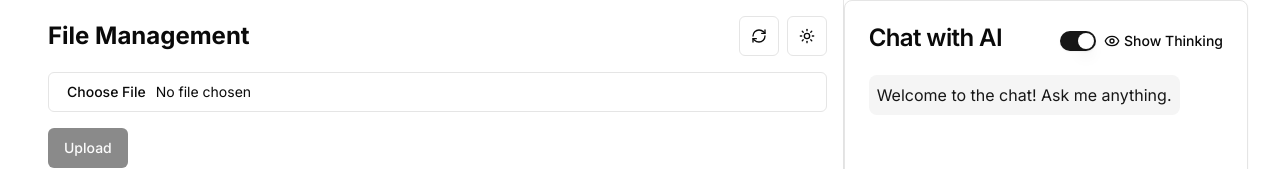
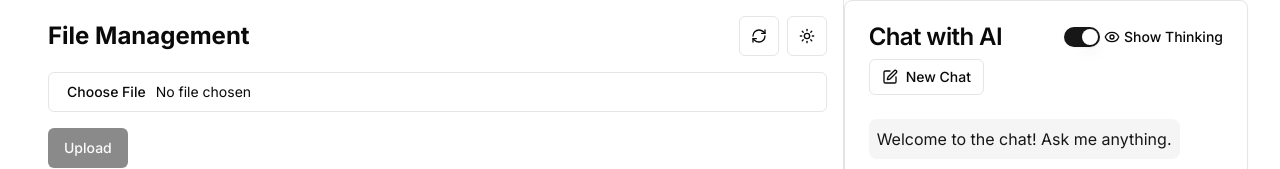
Before and after one commit to alexgf0/rag, a Next.js app: page / in a window 1280 px wide. Shown: the top 169 px of the page. Built offline with nearby package versions, Linux system fonts and the light colour scheme; no server answers.

Commit message:
feat: add new chat functionality

```diff
--- a/src/app/api/chat/route.ts
+++ b/src/app/api/chat/route.ts
@@ -1,12 +1,15 @@
 import { NextRequest, NextResponse } from 'next/server'
 import ollama from 'ollama'
-
-export const dynamic = 'force-dynamic' // Ensures the route isn't statically optimized
 
 export async function POST(request: NextRequest) {
   try {
     const body = await request.json()
-    const { messages } = body
+    const { messages, reset = false } = body
+
+    // Handle reset request
+    if (reset) {
+      return NextResponse.json({ status: 'reset' })
+    }
 
     // Create a streaming response
     const encoder = new TextEncoder()
--- a/src/app/api/files/[filename]/route.ts
+++ b/src/app/api/files/[filename]/route.ts
@@ -1,4 +1,4 @@
-import { NextResponse } from "next/server"
+import { NextRequest, NextResponse } from "next/server"
 import fs from "fs"
 import path from "path"
 import { uploadsDir } from "@/lib/file-utils"
@@ -24,21 +24,27 @@ export async function GET(request: Request) {
   })
 }
 
-export async function DELETE(
-  request: Request,
-  { params }: { params: { filename: string } }
-) {
-  const filename = await (async () => {
-    const tmp = await params
-    return tmp.filename
-  })()
+export async function DELETE(request: NextRequest) {
+  const url = new URL(request.url);
+  const pathname = url.pathname;
+
+  // Split the pathname into segments and get the last one as the filename
+  const segments = pathname.split("/");
+  const filename = segments[segments.length - 1];
+
+
+  // Validate that a filename was provided
+  if (!filename) {
+    return NextResponse.json({ error: "Filename is required" }, { status: 400 });
+  }
   const filePath = path.join(uploadsDir, filename || '')
+  console.log("filepath : ", filePath)
 
   if (!fs.existsSync(filePath)) {
     return NextResponse.json({ error: "File not found" }, { status: 404 })
   }
 
-  EmbeddingUtils.delete({filename: filename})
+  await EmbeddingUtils.delete({filename: filename})
 
   try {
     fs.unlinkSync(filePath)
--- a/src/app/components/chat-interface.tsx
+++ b/src/app/components/chat-interface.tsx
@@ -5,7 +5,7 @@ import { Input } from "@/components/ui/input"
 import { Button } from "@/components/ui/button"
 import { Card, CardContent, CardFooter, CardHeader, CardTitle } from "@/components/ui/card"
 import { ScrollArea } from "@/components/ui/scroll-area"
-import { Eye, EyeOff } from "lucide-react"
+import { Eye, EyeOff, SquarePen } from "lucide-react"
 import { Switch } from "@/components/ui/switch"
 import { Label } from "@/components/ui/label"
 
@@ -19,9 +19,14 @@ type Message = {
 }
 
 export default function ChatInterface() {
-  const [messages, setMessages] = useState<Message[]>([
-    { id: 1, text: "Welcome to the chat! Ask me anything.", sender: "system", complete: true }
-  ])
+  const initialWelcomeMessage = {
+    id: 1,
+    text: "Welcome to the chat! Ask me anything.",
+    sender: "system",
+    complete: true
+  }
+
+  const [messages, setMessages] = useState<Message[]>([initialWelcomeMessage as Message])
   const [input, setInput] = useState("")
   const [isLoading, setIsLoading] = useState(false)
   const [showThinking, setShowThinking] = useState(true)
@@ -41,6 +46,13 @@ export default function ChatInterface() {
       role: msg.sender === "user" ? "user" : "assistant",
       content: msg.text
     }))
+  }
+
+  // Function to reset the chat
+  const resetChat = () => {
+    setMessages([initialWelcomeMessage as Message])
+    setInput("")
+    setIsLoading(false)
   }
 
   // Function to process and extract think sections from text
@@ -118,7 +130,10 @@ export default function ChatInterface() {
           headers: {
             'Content-Type': 'application/json',
           },
-          body: JSON.stringify({ messages: conversationHistory }),
+          body: JSON.stringify({
+            messages: conversationHistory,
+            reset: false // Indicate this is not a reset request
+          }),
         })
 
         if (!response.ok) {
@@ -214,6 +229,28 @@ export default function ChatInterface() {
     }
   }
 
+  // Handle reset chat with backend notification
+  const handleResetChat = async () => {
+    // Notify the backend about the reset
+    try {
+      await fetch('/api/chat', {
+        method: 'POST',
+        headers: {
+          'Content-Type': 'application/json',
+        },
+        body: JSON.stringify({
+          messages: [],
+          reset: true // Signal that this is a reset request
+        }),
+      })
+    } catch (error) {
+      console.error('Error notifying reset:', error)
+    }
+
+    // Reset the chat UI
+    resetChat()
+  }
+
   // Render individual message with think toggle if applicable
   const renderMessage = (message: Message) => {
     return (
@@ -233,9 +270,10 @@ export default function ChatInterface() {
 
   return (
     <Card className="flex flex-col h-full">
-      <CardHeader className="flex flex-row items-center justify-between">
+      <CardHeader className="flex flex-col gap-1">
+        <div className="flex justify-between items-center">
           <CardTitle>Chat with AI</CardTitle>
-        <div className="flex items-center space-x-2">
+          <div className="flex gap-1">
             <Switch
               id="thinking-mode"
               checked={showThinking}
@@ -248,6 +286,19 @@ export default function ChatInterface() {
                 <><EyeOff className="h-4 w-4 mr-1" /> Hide Thinking</>
               )}
             </Label>
+          </div>
+        </div>
+        <div>
+          <Button
+            variant="outline"
+            size="sm"
+            onClick={handleResetChat}
+            disabled={isLoading}
+            className="flex items-center"
+          >
+            <SquarePen className="h-4 w-4" />
+            New Chat
+          </Button>
         </div>
       </CardHeader>
       <CardContent className="flex-1 pr-3">
--- a/src/lib/db/embeddings.ts
+++ b/src/lib/db/embeddings.ts
@@ -84,7 +84,7 @@ export class EmbeddingUtils {
 
     static async delete(filter: EmbeddingFilter): Promise<boolean | undefined> {
       const result: QueryResult = await pool.query(
-        "DELETE FROM embedding_vector" +
+        "DELETE FROM embedding_vector WHERE" +
         ' ($1::int IS null OR id = $1)' +
         ' AND ($2::text IS null OR filename = $2)',
         [filter.id, filter.filename])
```
Lines whose indentation alone changed are shown as unchanged.
